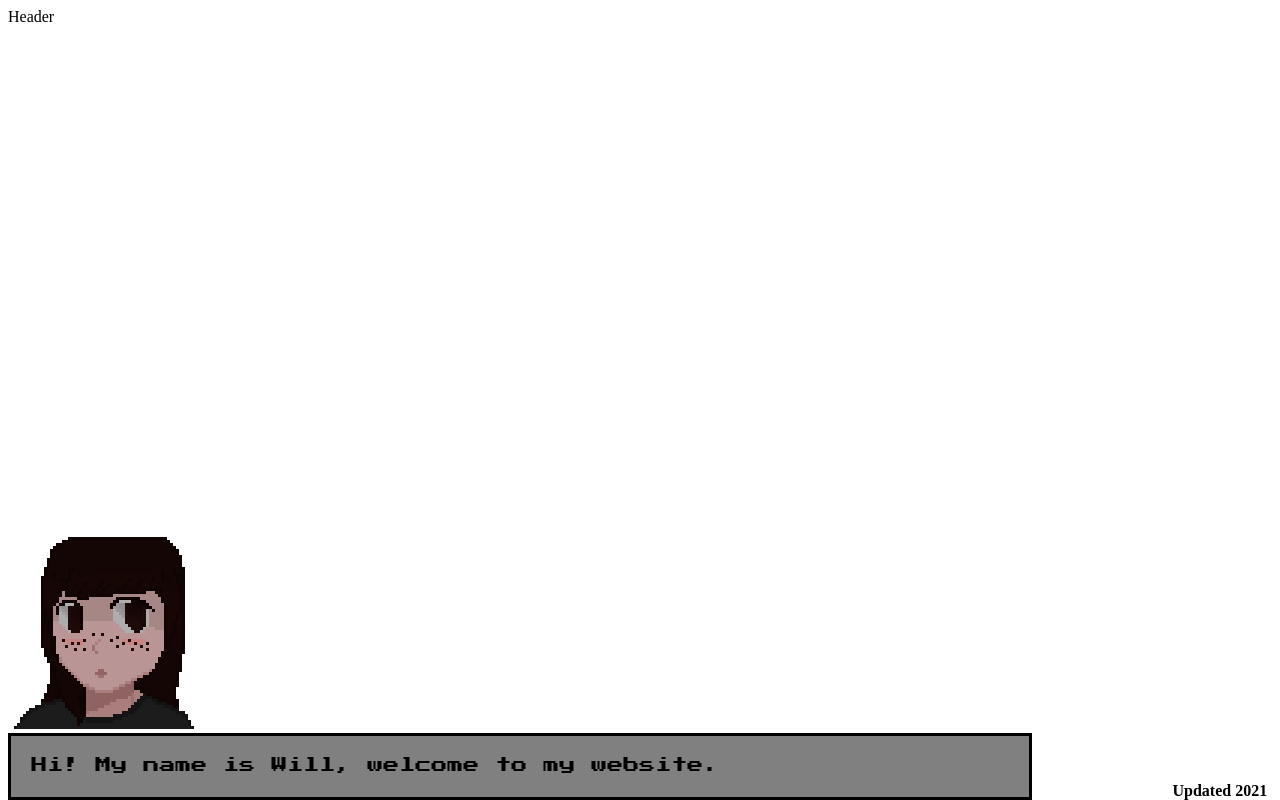
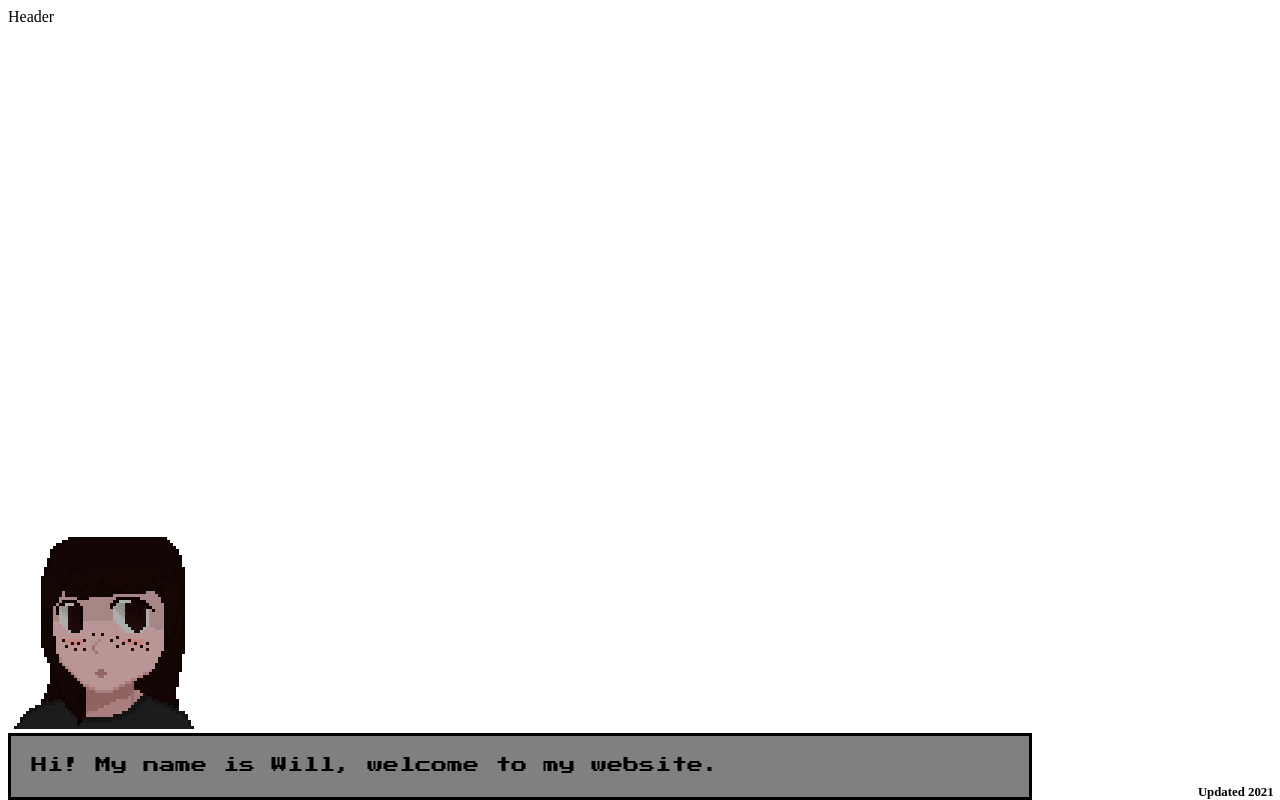
Before and after one commit to willadelinephillips/Wills-Portfolio, an Angular app: page / in a window 1280 px wide. Built offline with nearby package versions, Linux system fonts and the light colour scheme.

Commit message:
"Copyright" fixed

```diff
--- a/src/app/app.component.css
+++ b/src/app/app.component.css
@@ -16,5 +16,6 @@ footer {
     bottom:0;
     right:0;
     font-weight: bold;
-    padding-right:1%;
+    padding-right:0.5%;
+    font-size: 80%;
 }
```
